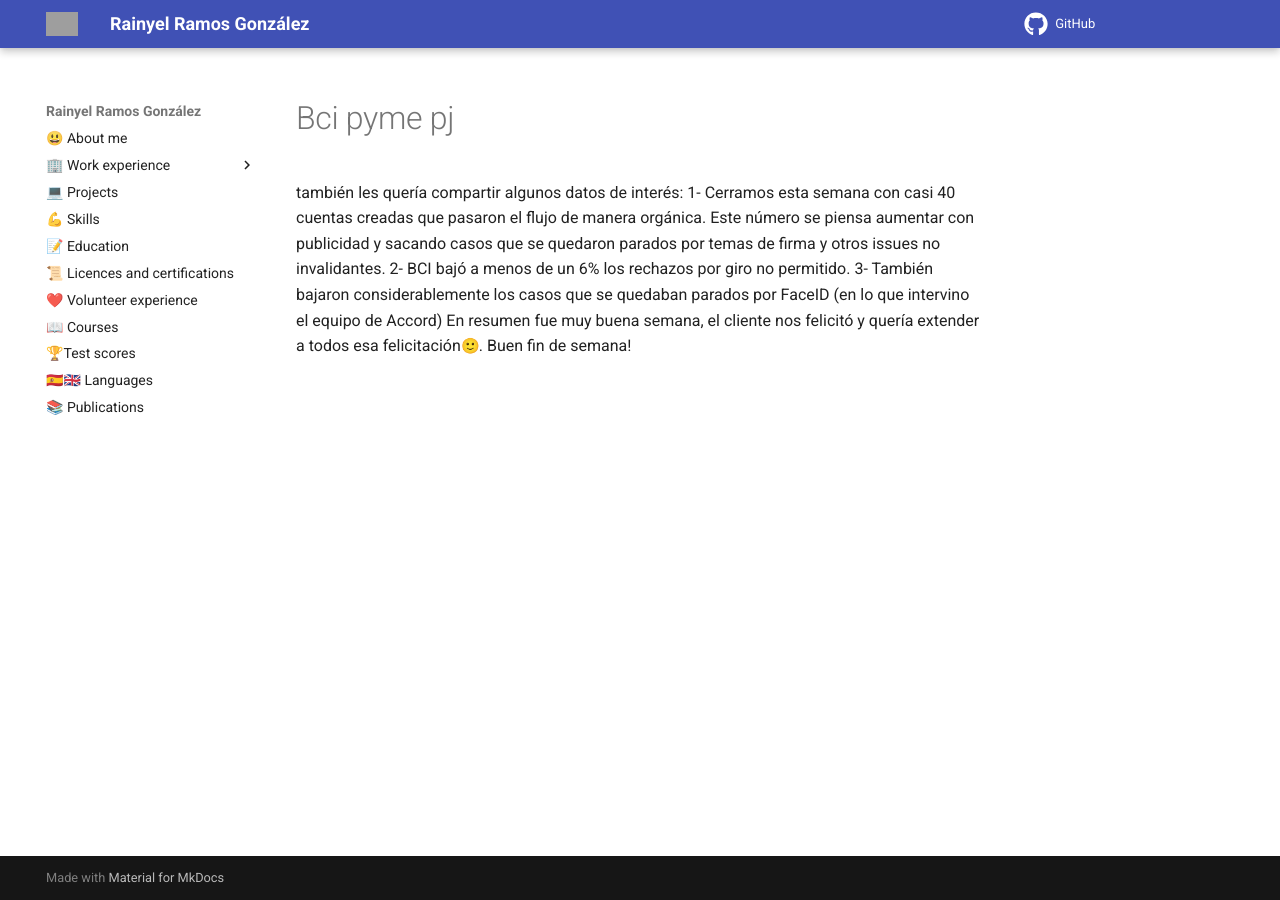
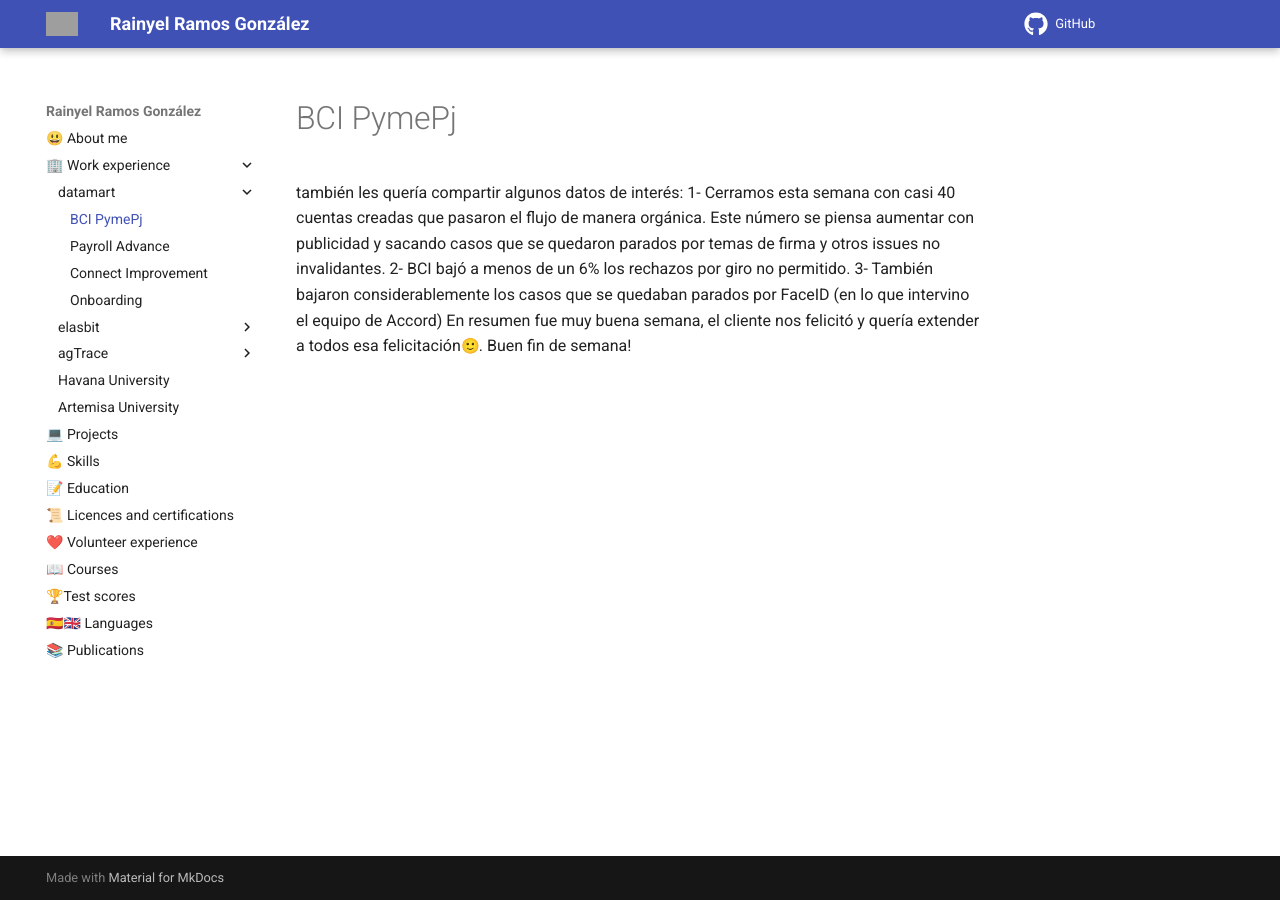
Before and after one commit to rayniel95/rayniel95.github.io, an MkDocs documentation site: the page built from docs/work_experience/datamart/bci_pyme_pj.md, in a window 1280 px wide. Built offline with MkDocs 1.6.1 and Material for MkDocs 9.7.7, drawn with Linux system fonts in a browser that asks for light colours; emoji names are drawn with the system emoji font; grey boxes are pictures that could not be loaded.

Commit message:
docs(datamart): add BCI PymePj work experience page
Add navigation entry for the new BCI PymePj work experience document in the datamart section.

```diff
--- a/mkdocs.yml
+++ b/mkdocs.yml
@@ -34,6 +34,7 @@ nav:
   - 😃 About me: index.md
   - 🏢 Work experience:
     - datamart:
+      - BCI PymePj: ./work_experience/datamart/bci_pyme_pj.md
       - Payroll Advance: ./work_experience/datamart/payroll_advance.md
       - Connect Improvement: ./work_experience/datamart/connect.md
       - Onboarding: ./work_experience/datamart/onboarding.md
```
